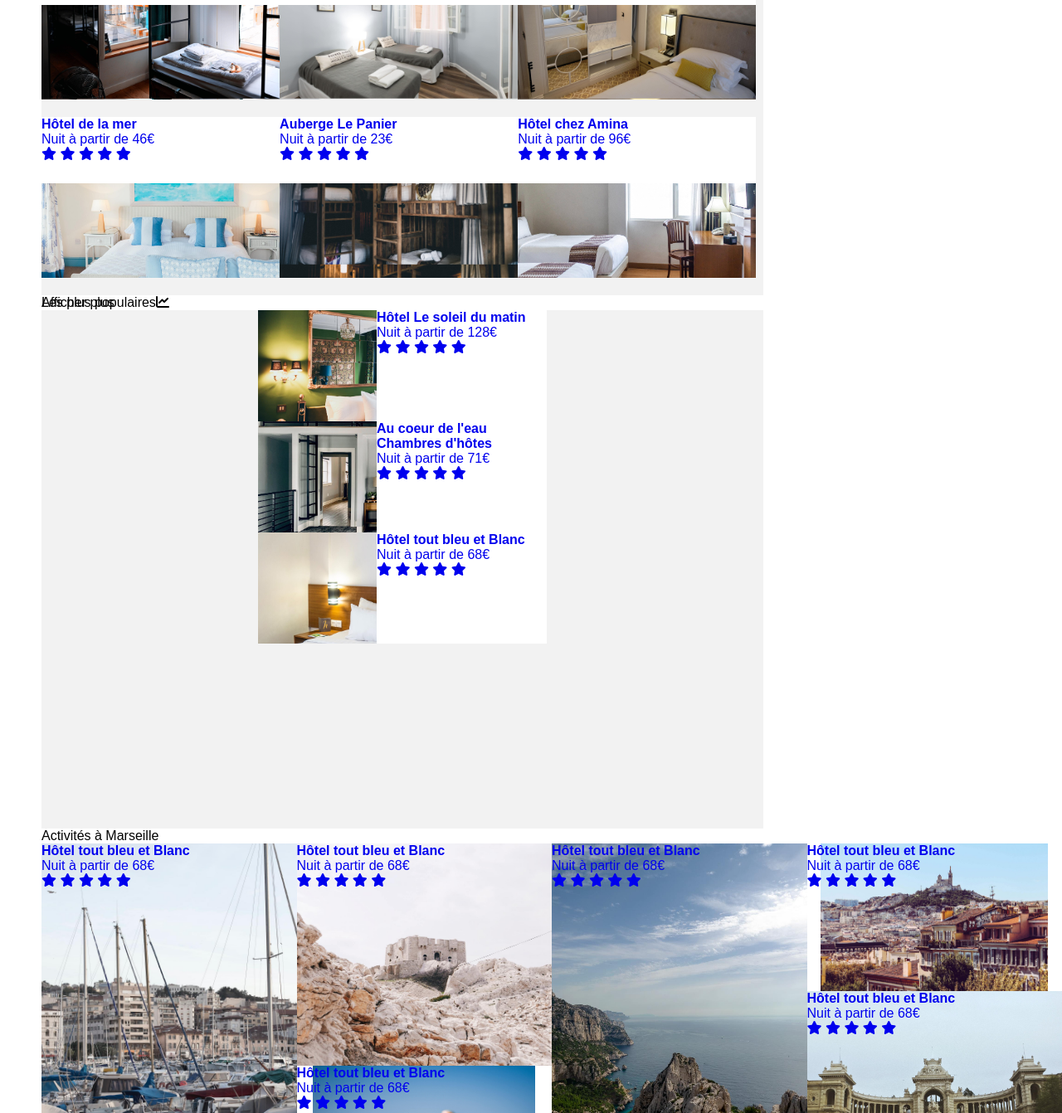
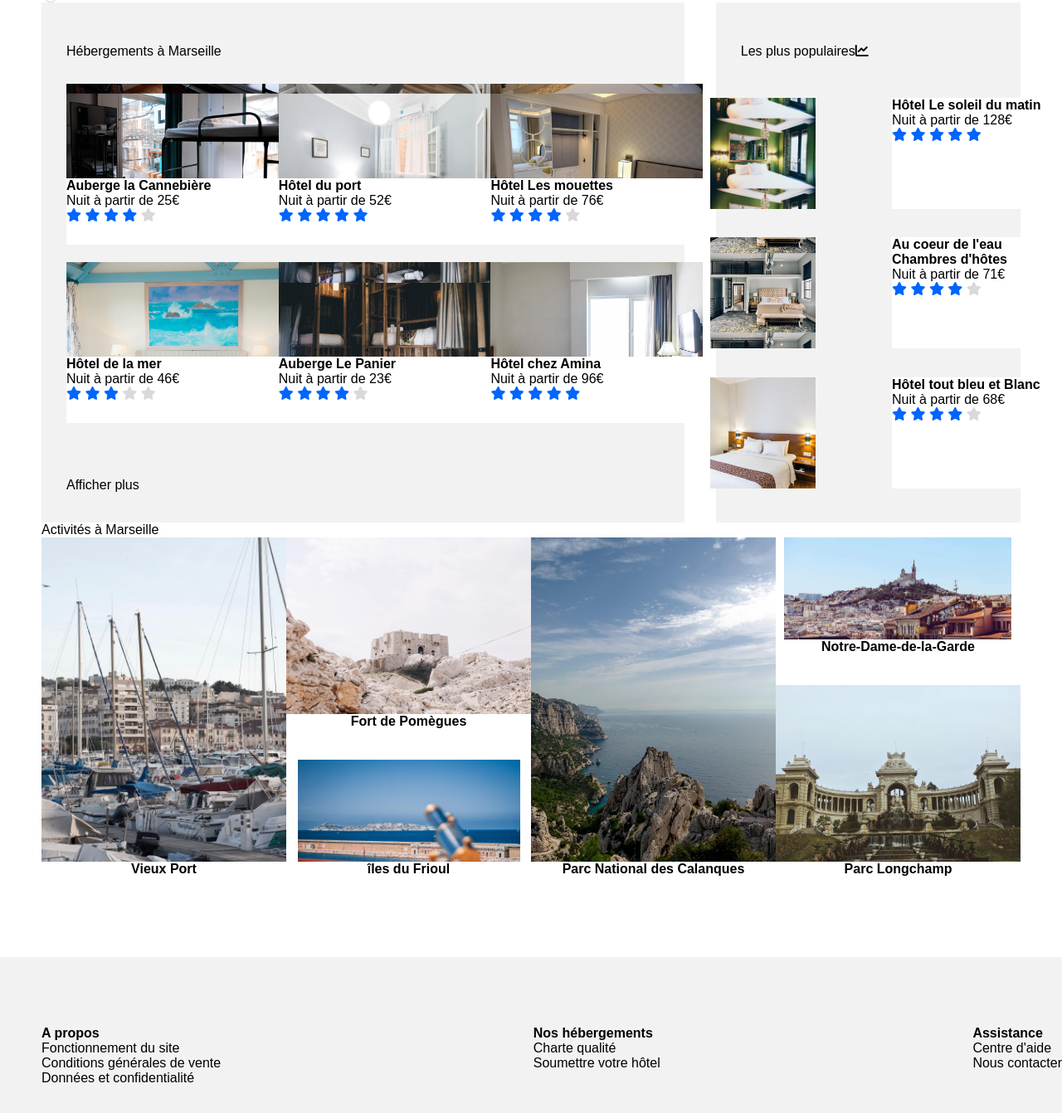
Before and after one commit to 17-Didi-Excelsior/MehdiKoulla_2_17052020, a plain HTML site: page index.html in a window 1280 px wide. Shown: the part 319-1661 px from the top of the page at 83% size. Drawn offline with Linux system fonts and the light colour scheme.

Commit message:
Positionnement des bannières images avec Position relative/absolute

```diff
--- a/index.html
+++ b/index.html
@@ -15,9 +15,9 @@
             <nav>
                 <ul class="navigation">
                     <!--Alignement horizontal de la liste via flexbox-->
-                    <li><a class="nav_hebergement" href ="#ancre_hebergement">Hébergements</a></li>
+                    <li class="li_nav_hebergement"><a class="nav_hebergement" href ="#ancre_hebergement">Hébergements</a></li>
                     <li ><a class="nav_activite" href ="#ancre_activite">Activités</a></li>
-                    <li ><a class="nav_inscrire" href ="#">S'inscrire</a></li>
+                    <li><a class="nav_inscrire" href ="#">S'inscrire</a></li>
                 </ul>
             </nav>
         </div>
@@ -26,248 +26,200 @@
     <main>
         <p class="trouvez">Trouvez votre hébergement pour des vacances de rêve</p>
         <p class="light">En plein centre ville ou en pleine nature</p>
+        <form  method="post" action="Recherche">
             <div>
-        </div>
-        <form  method="post" action="Recherche">
-            <p>
                 <label for="pseudo"><i class="fas fa-map-marker-alt fa-lg"></i>
                 </label>
                 <input class="searchbar" type="search" name="pseudo" id="pseudo" value="Marseille,France">
                 <button class="button_search" type="submit">Rechercher</button>
-            </p>
+            </div>
         </form>
         <div id="container_filtre">
             <!--Alignement horizontal des filtres via flexbox-->
             <p>Filtres</p>
-            <p class="filtre"><i class="fas fa-money-bill-wave"></i>Économique</p>
-            <p class="filtre"><i class="fas fa-child"></i>Familial</p>
-            <p class="filtre"><i class="fas fa-heart"></i>Romantique</p>
-            <p class="filtre"><i class="fas fa-dog"></i>Animaux autorisés</p>
+            <p class="filtre"><i class="fas fa-money-bill-wave icone_filtre fa-2x"></i>Économique</p>
+            <p class="filtre"><i class="fas fa-child icone_filtre fa-2x"></i>Familial</p>
+            <p class="filtre"><i class="fas fa-heart icone_filtre fa-2x"></i>Romantique</p>
+            <p class="filtre"><i class="fas fa-dog icone_filtre fa-2x"></i>Animaux autorisés</p>
         </div>
         <p class="light"><i class="fas fa-info"></i>Plus de 5OO logements sont disponibles dans cette ville</p>
-        <section id="container_section">
-            <!--Alignement des 2 sections activité via flexbox-->
+    <div id="alignement_section">
+        <section id="section_hebergement">
             <div id="ancre_hebergement">
-                <p>Hébergements à Marseille</p>
+                <p class="marge_titre">Hébergements à Marseille</p>
                 <div id="container_hebergement">
                     <!--Utilisation de display-grid-->
                     <a id="cannebiere" class="images_hebergement" href="https://www.google.fr/maps/@48.889856,2.326528,14z" target="_blank">
                         <div class="hebergement_absolute">
-                            <p class="gras_banniere">Auberge la Cannebière</p>
-                            <p>Nuit à partir de 25€</p>
+                            <p class="titre_banniere">Auberge la Cannebière</p>
+                            <p class="texte_banniere">Nuit à partir de 25€</p>
                             <div>
-                                <i class="fas fa-star"></i>
-                                <i class="fas fa-star"></i>
-                                <i class="fas fa-star"></i>
-                                <i class="fas fa-star"></i>
-                                <i class="fas fa-star"></i>
+                                <i class="fas fa-star etoile_bleue"></i>
+                                <i class="fas fa-star etoile_bleue"></i>
+                                <i class="fas fa-star etoile_bleue"></i>
+                                <i class="fas fa-star etoile_bleue"></i>
+                                <i class="fas fa-star etoile_grise"></i>
                             </div>
                         </div>
                      </a>
 
                     <a id="hotel_du_port" class="images_hebergement" href="https://www.google.fr/maps/@48.889856,2.326528,14z" target="_blank">
                         <div class="hebergement_absolute">
-                            <p class="gras_banniere">Hôtel du port</p>
-                            <p>Nuit à partir de 52€</p>
+                            <p class="titre_banniere">Hôtel du port</p>
+                            <p class="texte_banniere">Nuit à partir de 52€</p>
                             <div>
-                                <i class="fas fa-star"></i>
-                                <i class="fas fa-star"></i>
-                                <i class="fas fa-star"></i>
-                                <i class="fas fa-star"></i>
-                                <i class="fas fa-star"></i>
+                                <i class="fas fa-star etoile_bleue"></i>
+                                <i class="fas fa-star etoile_bleue"></i>
+                                <i class="fas fa-star etoile_bleue"></i>
+                                <i class="fas fa-star etoile_bleue"></i>
+                                <i class="fas fa-star etoile_bleue"></i>
                             </div>
                         </div>
                     </a>
 
                     <a id="hotel_les_mouettes" class="images_hebergement" href="https://www.google.fr/maps/@48.889856,2.326528,14z" target="_blank">
                         <div class="hebergement_absolute">
-                            <p class="gras_banniere">Hôtel Les mouettes</p>
-                            <p>Nuit à partir de 76€</p>
+                            <p class="titre_banniere">Hôtel Les mouettes</p>
+                            <p class="texte_banniere">Nuit à partir de 76€</p>
                             <div>
-                                <i class="fas fa-star"></i>
-                                <i class="fas fa-star"></i>
-                                <i class="fas fa-star"></i>
-                                <i class="fas fa-star"></i>
-                                <i class="fas fa-star"></i>
+                                <i class="fas fa-star etoile_bleue"></i>
+                                <i class="fas fa-star etoile_bleue"></i>
+                                <i class="fas fa-star etoile_bleue"></i>
+                                <i class="fas fa-star etoile_bleue"></i>
+                                <i class="fas fa-star etoile_grise"></i>
                             </div>
                         </div>
                     </a>
 
                     <a id="hotel_de_la_mer" class="images_hebergement" href="https://www.google.fr/maps/@48.889856,2.326528,14z" target="_blank">
                         <div class="hebergement_absolute">
-                            <p class="gras_banniere">Hôtel de la mer</p>
-                            <p>Nuit à partir de 46€</p>
+                            <p class="titre_banniere">Hôtel de la mer</p>
+                            <p class="texte_banniere">Nuit à partir de 46€</p>
                             <div>
-                                <i class="fas fa-star"></i>
-                                <i class="fas fa-star"></i>
-                                <i class="fas fa-star"></i>
-                                <i class="fas fa-star"></i>
-                                <i class="fas fa-star"></i>
+                                <i class="fas fa-star etoile_bleue"></i>
+                                <i class="fas fa-star etoile_bleue"></i>
+                                <i class="fas fa-star etoile_bleue"></i>
+                                <i class="fas fa-star etoile_grise"></i>
+                                <i class="fas fa-star etoile_grise"></i>
                             </div>
                         </div>
                     </a>
 
                     <a id="auberge_le_panier" class="images_hebergement" href="https://www.google.fr/maps/@48.889856,2.326528,14z" target="_blank">
                         <div class="hebergement_absolute">
-                            <p class="gras_banniere">Auberge Le Panier</p>
-                            <p>Nuit à partir de 23€</p>
+                            <p class="titre_banniere">Auberge Le Panier</p>
+                            <p class="texte_banniere">Nuit à partir de 23€</p>
                             <div>
-                                <i class="fas fa-star"></i>
-                                <i class="fas fa-star"></i>
-                                <i class="fas fa-star"></i>
-                                <i class="fas fa-star"></i>
-                                <i class="fas fa-star"></i>
+                                <i class="fas fa-star etoile_bleue"></i>
+                                <i class="fas fa-star etoile_bleue"></i>
+                                <i class="fas fa-star etoile_bleue"></i>
+                                <i class="fas fa-star etoile_bleue"></i>
+                                <i class="fas fa-star etoile_grise"></i>
                             </div>
                         </div>
                     </a>
 
                     <a id="hotel_chez_amina" class="images_hebergement" href="https://www.google.fr/maps/@48.889856,2.326528,14z" target="_blank">
                         <div class="hebergement_absolute">
-                            <p class="gras_banniere">Hôtel chez Amina</p>
-                            <p>Nuit à partir de 96€</p>
+                            <p class="titre_banniere">Hôtel chez Amina</p>
+                            <p class="texte_banniere">Nuit à partir de 96€</p>
                             <div>
-                                <i class="fas fa-star"></i>
-                                <i class="fas fa-star"></i>
-                                <i class="fas fa-star"></i>
-                                <i class="fas fa-star"></i>
-                                <i class="fas fa-star"></i>
+                                <i class="fas fa-star etoile_bleue"></i>
+                                <i class="fas fa-star etoile_bleue"></i>
+                                <i class="fas fa-star etoile_bleue"></i>
+                                <i class="fas fa-star etoile_bleue"></i>
+                                <i class="fas fa-star etoile_bleue"></i>
                             </div>
                         </div>
                     </a>
-                    <p>Afficher plus</p>
                 </div>
-            <div>
-                <p>Les plus populaires<i class="fas fa-chart-line"></i></p>
+                <p class="marge_basse">Afficher plus</p>
+            </div>
+        </section>
+            <section id="section_populaire">
+                <p class="marge_titre">Les plus populaires<i class="fas fa-chart-line"></i></p>
                 <div id="container_populaire">
                 <!--Utilisation de flexbox-->
                     <a id="soleil_du_matin" class="images_populaire" href="https://www.google.fr/maps/@48.889856,2.326528,14z" target="_blank">
                         <div class="populaire_absolute">
-                            <p class="gras_banniere">Hôtel Le soleil du matin</p>
-                            <p>Nuit à partir de 128€</p>
+                            <p class="titre_banniere">Hôtel Le soleil du matin</p>
+                            <p class="texte_banniere">Nuit à partir de 128€</p>
                             <div>
-                                <i class="fas fa-star"></i>
-                                <i class="fas fa-star"></i>
-                                <i class="fas fa-star"></i>
-                                <i class="fas fa-star"></i>
-                                <i class="fas fa-star"></i>
+                                <i class="fas fa-star etoile_bleue"></i>
+                                <i class="fas fa-star etoile_bleue"></i>
+                                <i class="fas fa-star etoile_bleue"></i>
+                                <i class="fas fa-star etoile_bleue"></i>
+                                <i class="fas fa-star etoile_bleue"></i>
                             </div>
                         </div>
                     </a>
 
                     <a id="coeur_eau" class="images_populaire" href="https://www.google.fr/maps/@48.889856,2.326528,14z" target="_blank">
                         <div class="populaire_absolute">
-                            <p class="gras_banniere">Au coeur de l'eau Chambres d'hôtes</p>
-                            <p>Nuit à partir de 71€</p>
+                            <p class="titre_banniere">Au coeur de l'eau Chambres d'hôtes</p>
+                            <p class="texte_banniere">Nuit à partir de 71€</p>
                             <div>
-                                <i class="fas fa-star"></i>
-                                <i class="fas fa-star"></i>
-                                <i class="fas fa-star"></i>
-                                <i class="fas fa-star"></i>
-                                <i class="fas fa-star"></i>
+                                <i class="fas fa-star etoile_bleue"></i>
+                                <i class="fas fa-star etoile_bleue"></i>
+                                <i class="fas fa-star etoile_bleue"></i>
+                                <i class="fas fa-star etoile_bleue"></i>
+                                <i class="fas fa-star etoile_grise"></i>
                             </div>
                         </div>
                     </a>
 
                     <a id="bleu_et_blanc" class="images_populaire" href="https://www.google.fr/maps/@48.889856,2.326528,14z" target="_blank">
                         <div class="populaire_absolute">
-                            <p class="gras_banniere">Hôtel tout bleu et Blanc</p>
-                            <p>Nuit à partir de 68€</p>
+                            <p class="titre_banniere">Hôtel tout bleu et Blanc</p>
+                            <p class="texte_banniere">Nuit à partir de 68€</p>
                             <div>
-                                <i class="fas fa-star"></i>
-                                <i class="fas fa-star"></i>
-                                <i class="fas fa-star"></i>
-                                <i class="fas fa-star"></i>
-                                <i class="fas fa-star"></i>
+                                <i class="fas fa-star etoile_bleue"></i>
+                                <i class="fas fa-star etoile_bleue"></i>
+                                <i class="fas fa-star etoile_bleue"></i>
+                                <i class="fas fa-star etoile_bleue"></i>
+                                <i class="fas fa-star etoile_grise"></i>
                             </div>
                         </div>
                     </a>
                 </div>
+            </section>
+
     </div>
-        </section>
             <section id="ancre_activite">
                 <p>Activités à Marseille</p>
                 <div id="container_activite">
                     <a id="image_vieux_port" class="images_activite" href="https://www.google.fr/maps/@48.889856,2.326528,14z" target="_blank">
                         <div class="activite_absolute">
-                        <p class="gras_banniere">Hôtel tout bleu et Blanc</p>
-                        <p>Nuit à partir de 68€</p>
-                        <div>
-                            <i class="fas fa-star"></i>
-                            <i class="fas fa-star"></i>
-                            <i class="fas fa-star"></i>
-                            <i class="fas fa-star"></i>
-                            <i class="fas fa-star"></i>
-                        </div>
+                        <p class="titre_banniere">Vieux Port</p>
                     </div>
                 </a>
 
                 <a id="image_pomegues"class="images_activite" href="https://www.google.fr/maps/@48.889856,2.326528,14z" target="_blank">
                     <div class="activite_absolute">
-                        <p class="gras_banniere">Hôtel tout bleu et Blanc</p>
-                        <p>Nuit à partir de 68€</p>
-                        <div>
-                            <i class="fas fa-star"></i>
-                            <i class="fas fa-star"></i>
-                            <i class="fas fa-star"></i>
-                            <i class="fas fa-star"></i>
-                            <i class="fas fa-star"></i>
-                        </div>
+                        <p class="titre_banniere">Fort de Pomègues</p>
                     </div>
                 </a>
 
                 <a id="image_frioul" class="images_activite" href="https://www.google.fr/maps/@48.889856,2.326528,14z" target="_blank">
                     <div class="activite_absolute">
-                        <p class="gras_banniere">Hôtel tout bleu et Blanc</p>
-                        <p>Nuit à partir de 68€</p>
-                        <div>
-                            <i class="fas fa-star"></i>
-                            <i class="fas fa-star"></i>
-                            <i class="fas fa-star"></i>
-                            <i class="fas fa-star"></i>
-                            <i class="fas fa-star"></i>
-                        </div>
+                        <p class="titre_banniere">îles du Frioul</p>
                     </div>
                 </a>
                 <a id="image_calanques" class="images_activite" href="https://www.google.fr/maps/@48.889856,2.326528,14z" target="_blank">
                     <div class="activite_absolute">
-                        <p class="gras_banniere">Hôtel tout bleu et Blanc</p>
-                        <p>Nuit à partir de 68€</p>
-                        <div>
-                            <i class="fas fa-star"></i>
-                            <i class="fas fa-star"></i>
-                            <i class="fas fa-star"></i>
-                            <i class="fas fa-star"></i>
-                            <i class="fas fa-star"></i>
-                        </div>
+                        <p class="titre_banniere">Parc National des Calanques</p>
                     </div>
                 </a>
                 <a id="image_notre-dame-garde" class="images_activite" href="https://www.google.fr/maps/@48.889856,2.326528,14z" target="_blank">
                     <div class="activite_absolute">
-                        <p class="gras_banniere">Hôtel tout bleu et Blanc</p>
-                        <p>Nuit à partir de 68€</p>
-                        <div>
-                            <i class="fas fa-star"></i>
-                            <i class="fas fa-star"></i>
-                            <i class="fas fa-star"></i>
-                            <i class="fas fa-star"></i>
-                            <i class="fas fa-star"></i>
-                        </div>
+                        <p class="titre_banniere">Notre-Dame-de-la-Garde</p>
                     </div>
                 </a>
             <a id="image_longchamp" class="images_activite" href="https://www.google.fr/maps/@48.889856,2.326528,14z" target="_blank">
                 <div class="activite_absolute">
-                        <p class="gras_banniere">Hôtel tout bleu et Blanc</p>
-                        <p>Nuit à partir de 68€</p>
-                        <div>
-                            <i class="fas fa-star"></i>
-                            <i class="fas fa-star"></i>
-                            <i class="fas fa-star"></i>
-                            <i class="fas fa-star"></i>
-                            <i class="fas fa-star"></i>
-                        </div>
+                    <p class="titre_banniere">Parc Longchamp</p>
                 </div>
             </a>
-            </div>
         </section>
     </main>
 
--- a/style.css
+++ b/style.css
@@ -9,17 +9,17 @@ body{
 /* Partie Header */
 
 header{
-    margin-left: 50px;
+    margin: 50px 50px 0px 50px;
 }
 
 main{
-    margin-left: 50px;
+    margin: 50px 50px 0px 50px;
 }
 
 .entete{
     display: flex;
+    align-items: center;
     justify-content: space-between;
-    align-items: center;
 }
 
 .logo{
@@ -29,11 +29,10 @@ main{
 .navigation{
     list-style: none;
     display: flex;
-    justify-content: flex-start;
 }
 
 li{
-    margin-right: 69px;
+    margin-left: 69px;
 }
 
 .nav_hebergement{
@@ -42,8 +41,8 @@ li{
 }
 
 .nav_hebergement:hover{
-border-top: 1px solid #0065fc;
-padding-top: 20px;
+border-top: 2px solid #0065fc;
+padding-top: 50px;
 }
 
 .nav_activite{
@@ -70,9 +69,25 @@ padding-top: 20px;
     font-weight: lighter;
 }
 
+form>div>*{
+    height: 50px;
+    border-right-color: #0065fc;
+}
+
+.button_search{
+    background-color: #0065fc;
+    color:#fff;
+    border-top-right-radius: 80px;
+    border-bottom-right-radius: 80px;
+}
+
 #container_filtre{
     display: flex;
-    justify-content: space-between;
+    align-items: center;
+}
+
+#container_filtre>i>*{
+    height:50px
 }
 
 .filtre{
@@ -80,6 +95,7 @@ padding-top: 20px;
     border: 1px solid blue;
     border-radius: 15px;
     margin-top: 0px;
+    margin-left: 25px;
     padding-top: 4px;
     padding-bottom: 4px;
     padding-right: 9px;
@@ -97,8 +113,11 @@ padding-top: 20px;
     border:none
 }
 
-.fa-money-bill-wave{
+.icone_filtre{
+    background-color:rgb(222, 235, 255);
     color:#0065fc;
+    border-radius: 50%;
+    border: 1px solid black;
 }
 
 .fa-info{
@@ -110,18 +129,29 @@ padding-top: 20px;
     margin-right: 15px;
 }
 
-#container_section{
+#alignement_section{
     display: flex;
-    flex-direction: row;
+    justify-content: space-between;
+}
+
+#section_hebergement{
+    width: 65.67% /* Taille de 880px sur 1340px convertie en pourcentage*/;
+    height: 627px;
+    background-color: #f2f2f2;
+}
+
+.marge_titre{
+    margin:30px;
+    margin-top: 50px;
 }
 
 #container_hebergement{
     display:grid;
-    width: 870px;
+    width: 100%;
     height: 430px;
     grid-template-columns: 33% 33% 33%;
     grid-template-rows: 50% 50%;
-    background-color: #f2f2f2;
+    margin:30px;
 }
 
 .images_hebergement{
@@ -173,34 +203,47 @@ padding-top: 20px;
     background-image: url("images/hebergements/2_large/febrian-zakaria-M6S1WvfW68A-unsplash.jpg");
 }
 
-#container_populaire{
-    display: flex;
-    align-items: center;
-    flex-direction: column;
-    width: 100%;
-    height: 625px;
+.marge_basse{
+    margin-left: 30px;
+    margin-top: 45px;
+}
+
+#section_populaire{
+    width: 31.12%; /* Taille de 417px sur 1340px convertie en pourcentage */
+    height: 627px;
     background-color: #f2f2f2;
 }
 
+#container_populaire{
+    display: flex;
+    flex-direction:column;
+    align-items:center;
+    justify-content:space-around;
+    width: 31.12%;
+    height: 505px;
+}
+
 .images_populaire{
-    width: 40%;
-    height: 134PX;
+    width: 127px;
+    height: 134px;
     background-size: 100% auto;
     background-position: center center;
+   /* position: relative; */
 }
 
 #soleil_du_matin{
-    position: relative;
+   /* position: absolute; */
     background-image: url("./images/hebergements/2_large/emile-guillemot-Bj_rcSC5XfE-unsplash.jpg");
+
 }
 
 #coeur_eau{
-    position: relative;
+   /* position: absolute; */
     background-image: url("./images/hebergements/2_large/aw-creative-VGs8z60yT2c-unsplash.jpg");
 }
 
 #bleu_et_blanc{
-    position: relative;
+  /*  position: absolute; */
     background-image: url("./images/hebergements/2_large/febrian-zakaria-sjvU0THccQA-unsplash.jpg");
 }
 
@@ -213,14 +256,14 @@ padding-top: 20px;
 }
 
 .images_activite{
+    position: relative;
+    bottom: 0;
     background-size: auto 100%;
     background-position: center center;
-    height: 100%;
-    width: 100%;
+    /*width: 100%;*/
 }
 
 #image_vieux_port{
-    position: relative;
     grid-column: 1/2;
     grid-row: 1/6;
     background-image: url("images/activites/2_large/reno-laithienne-QUgJhdY5Fyk-unsplash.jpg");
@@ -262,30 +305,48 @@ padding-top: 20px;
 
 /* Partie Position Relative/Absolute*/
 
-.gras_banniere{
-    font-weight: bold;
-}
-
 /* Hébergements*/
 .hebergement_absolute{
     position: absolute;
     height: 80px;
     width: 100%;
     background-color: #fff;
+    bottom: 0;
 }
 
-/* Populaires*/
+/* Populaires */
 .populaire_absolute{
     position: absolute;
-    right:0;
+    right: 0;
     width: 205px;
     height: 134px;
     background-color: #fff;
 }
 
+
 /*Activité*/
 .activite_absolute{
     position: absolute;
+    background-color: #fff;
+    height: 55px;
+    width: 100%;
+    bottom:0;
+    text-align: center;
+}
+
+/* Textes et étoiles des bannières*/
+.etoile_bleue{
+    color:#0065fc;
+}
+.etoile_grise{
+    color:#d9d9d9;
+}
+.titre_banniere{
+    color:#000000;
+    font-weight: bold;
+}
+.texte_banniere{
+    color:#000000;
 }
 
 /* Partie footer */
@@ -312,3 +373,19 @@ footer{
 .footer1{
     margin-top:18px;
 }
+
+/* Media queries */
+@media screen and (max-width:1024px){
+    #container_filtre{
+        display: flex;
+        flex-direction: column;
+    }
+    .container_footer{
+        display: flex;
+        flex-direction: column;
+    }
+    .navigation{
+        flex-wrap: wrap;
+    }
+
+}
```
Lines whose indentation alone changed are shown as unchanged.
